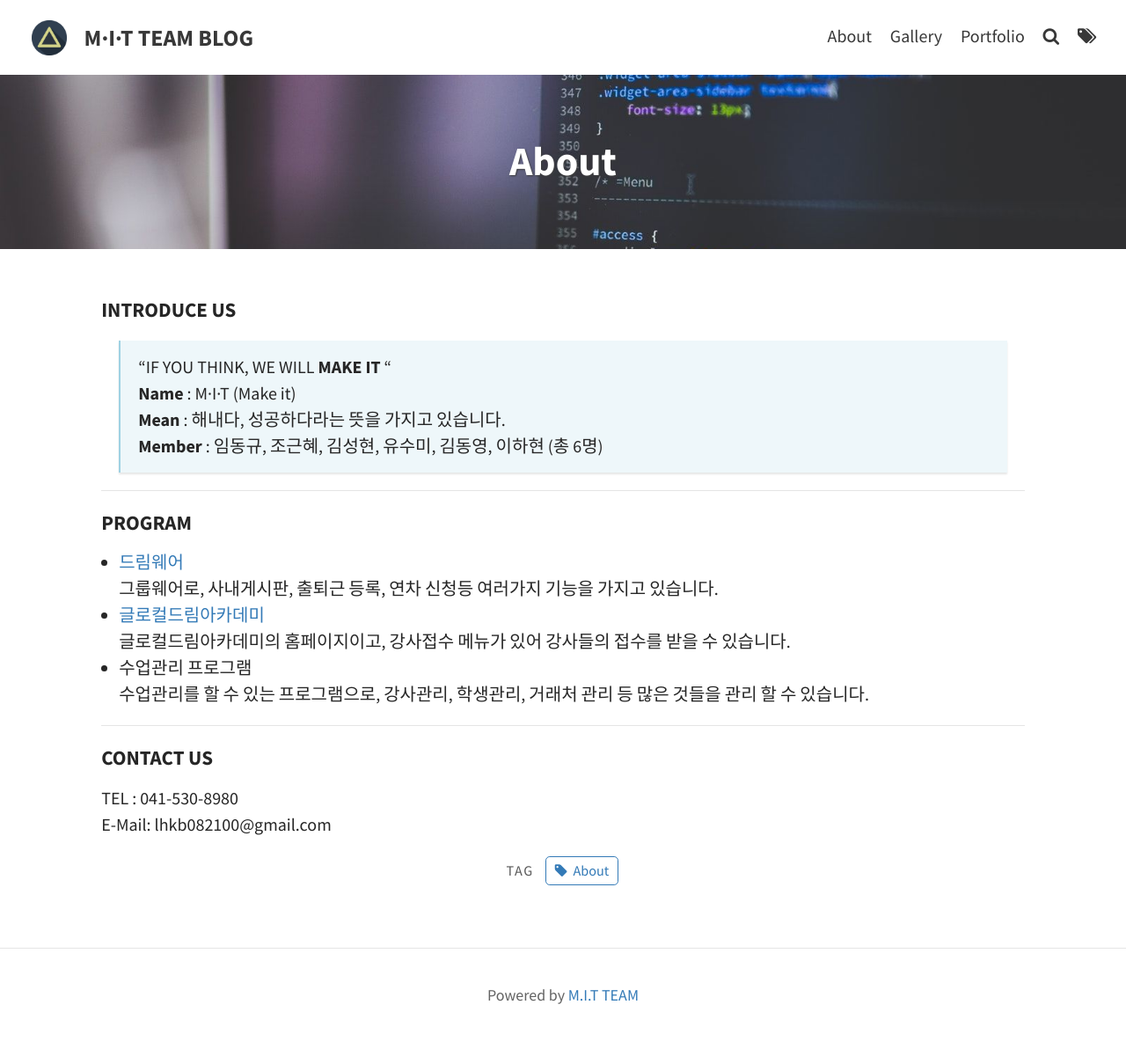
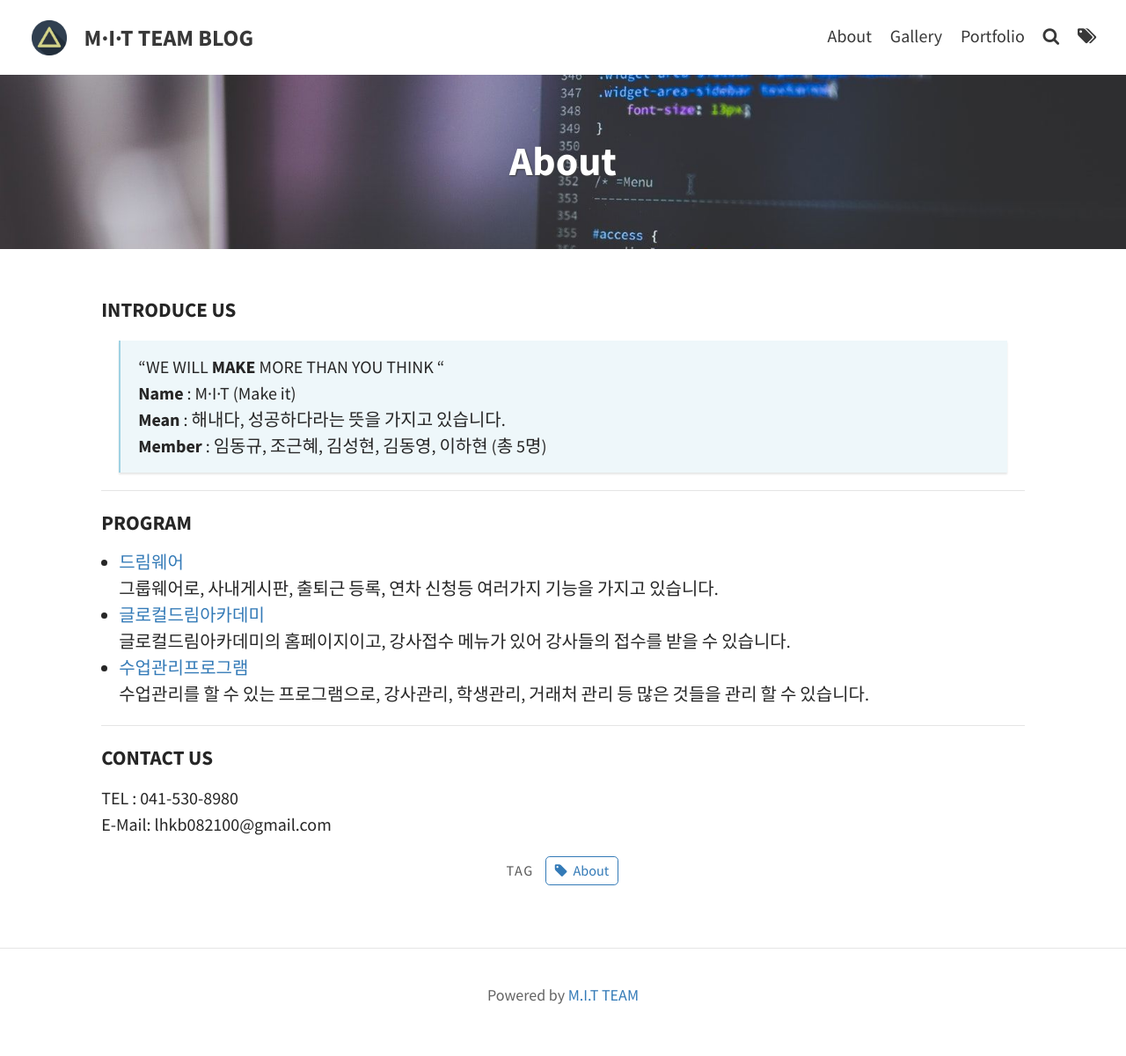
Before and after one commit to glocaldream/glocaldream.github.io, a Jekyll site: the page built from pages/about.md, in a window 1280 px wide. Shown: the whole page at 88% size. Built offline with Jekyll 4.4.1, drawn with Linux system fonts in a browser that asks for light colours.

```diff
--- a/index.html
+++ b/index.html
@@ -1,3 +1,4 @@
 ---
 layout: home
+author_profile: true
 ---
--- a/pages/about.md
+++ b/pages/about.md
@@ -7,10 +7,10 @@ tags: [About]
 ---
 
 #### INTRODUCE US
-> "IF YOU THINK, WE WILL **MAKE IT** "
+> "WE WILL **MAKE** MORE THAN YOU THINK "
 **Name** : M·I·T (Make it)
 **Mean** : 해내다, 성공하다라는 뜻을 가지고 있습니다.
-**Member** : 임동규, 조근혜, 김성현, 유수미, 김동영, 이하현 (총 6명)
+**Member** : 임동규, 조근혜, 김성현, 김동영, 이하현 (총 5명)
 
 -----
 
@@ -21,7 +21,7 @@ tags: [About]
 * [글로컬드림아카데미]
 글로컬드림아카데미의 홈페이지이고, 강사접수 메뉴가 있어 강사들의 접수를 받을 수 있습니다.
 
-* 수업관리 프로그램
+* [수업관리프로그램]
 수업관리를 할 수 있는 프로그램으로, 강사관리, 학생관리, 거래처 관리 등 많은 것들을 관리 할 수 있습니다.
 
 -----
```
Also changed, not shown: other parts of pages/about.md (+1 -0 lines).
